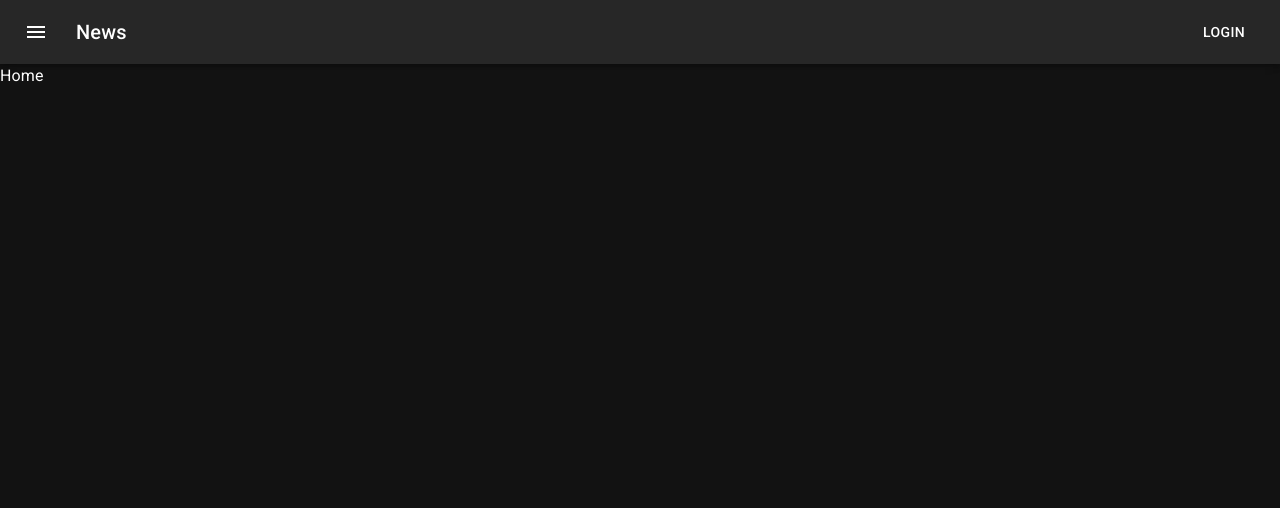
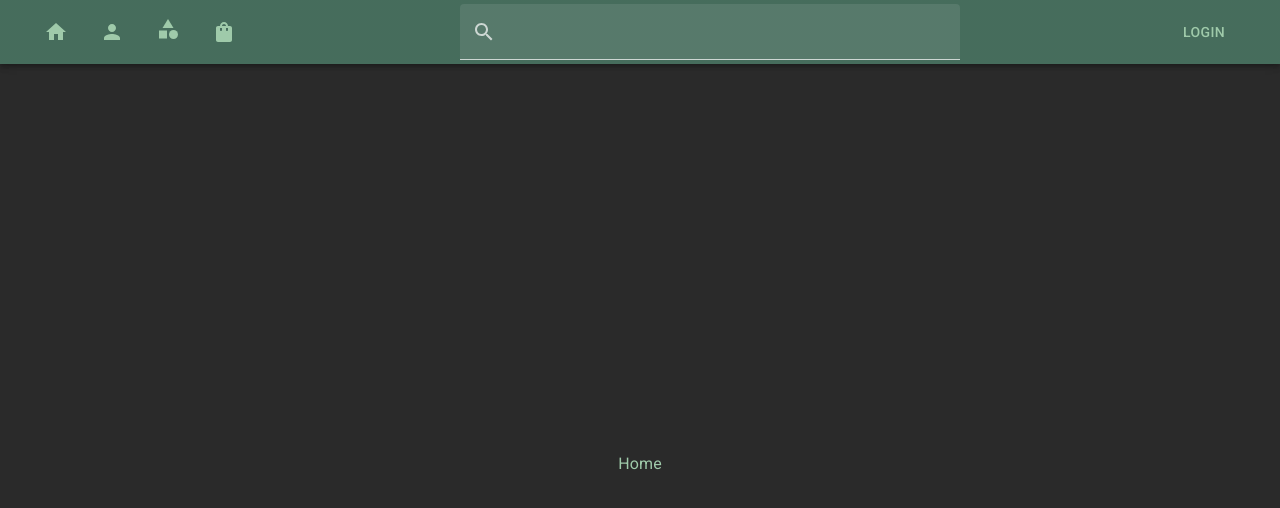
Before and after one commit to johnnyblaze993/pokemartreact, a React (Create React App) app: page / in a window 1280 px wide. Shown: the top 508 px of the page. Built offline with nearby package versions, Linux system fonts and the light colour scheme.

Commit message:
Navbar responsive

```diff
--- a/src/App.js
+++ b/src/App.js
@@ -3,16 +3,26 @@ import Home from './Pages/Home';
 import Cart from './Pages/Cart';
 import Checkout from './Pages/Checkout';
 import Categories from './Pages/Categories';
-import { Box } from '@mui/material';
+import { Box, Container } from '@mui/material';
 import Account from './Pages/account/Account';
 import Favorited from './Pages/account/Favorited';
 import PastOrders from './Pages/account/PastOrders';
 import NavSection from './components/NavSection';
+import Login from './Pages/Login';
 
 function App() {
   return (
     <Box>
       <NavSection />
+      <Container
+        sx={{
+          display: 'flex',
+          justifyContent: 'center',
+          alignItems: 'center',
+          flexDirection: 'column',
+          minHeight: '100vh',
+        }}
+      >
         <Routes>
           <Route path="/" element={<Home />} />
           <Route path="/cart" element={<Cart />} />
@@ -22,8 +32,11 @@ function App() {
           <Route path="/favorited" element={<Favorited />} />
           <Route path="/pastOrders" element={<PastOrders />} />
           <Route path="/categories" element={<Categories />} />
+          <Route path="/login" element={<Login />} />
+
           <Route path="*" element={<div>404</div>} />
         </Routes>
+      </Container>
     </Box>
   );
 }
--- /dev/null
+++ b/src/Pages/Login.js
@@ -0,0 +1,7 @@
+import React from 'react';
+
+const Login = () => {
+  return <div>Login</div>;
+};
+
+export default Login;
--- a/src/components/NavSection.js
+++ b/src/components/NavSection.js
@@ -2,29 +2,123 @@ import * as React from 'react';
 import AppBar from '@mui/material/AppBar';
 import Box from '@mui/material/Box';
 import Toolbar from '@mui/material/Toolbar';
-import Typography from '@mui/material/Typography';
 import Button from '@mui/material/Button';
 import IconButton from '@mui/material/IconButton';
-import MenuIcon from '@mui/icons-material/Menu';
+import {
+  Category,
+  Home,
+  Person,
+  Search,
+  ShoppingBag,
+} from '@mui/icons-material';
+import { TextField, Tooltip } from '@mui/material';
+import { useNavigate } from 'react-router-dom';
 
 export default function ButtonAppBar() {
+  const navigate = useNavigate();
   return (
     <Box sx={{ flexGrow: 1 }}>
-      <AppBar position="static">
-        <Toolbar>
+      <AppBar
+        position="static"
+        sx={{
+          padding: '0 20px',
+        }}
+      >
+        <Toolbar
+          sx={{
+            display: 'flex',
+            justifyContent: 'space-between',
+            alignItems: 'center',
+            width: '100%',
+          }}
+        >
+          <Box
+            sx={{
+              display: 'flex',
+              justifyContent: 'space-around',
+              alignItems: 'center',
+              gap: {
+                xs: '10px',
+                md: '20px',
+              },
+            }}
+          >
+            <Tooltip title="Home">
               <IconButton
                 size="large"
                 edge="start"
                 color="inherit"
                 aria-label="menu"
-            sx={{ mr: 2 }}
+                onClick={() => navigate('/')}
               >
-            <MenuIcon />
+                <Home />
               </IconButton>
-          <Typography variant="h6" component="div" sx={{ flexGrow: 1 }}>
-            News
-          </Typography>
-          <Button color="inherit">Login</Button>
+            </Tooltip>
+            <Tooltip title="Account">
+              <IconButton
+                size="large"
+                edge="start"
+                color="inherit"
+                aria-label="menu"
+                onClick={() => navigate('/account')}
+              >
+                <Person />
+              </IconButton>
+            </Tooltip>
+            <Tooltip title="Categories">
+              <IconButton
+                size="large"
+                edge="start"
+                color="inherit"
+                aria-label="menu"
+                sx={{
+                  display: {
+                    xs: 'none',
+                    sm: 'inline-block',
+                  },
+                }}
+                onClick={() => navigate('/categories')}
+              >
+                <Category />
+              </IconButton>
+            </Tooltip>
+            <Tooltip title="Cart">
+              <IconButton
+                size="large"
+                edge="start"
+                color="inherit"
+                aria-label="menu"
+                onClick={() => navigate('/cart')}
+              >
+                <ShoppingBag />
+              </IconButton>
+            </Tooltip>
+          </Box>
+
+          <Box
+            sx={{
+              width: {
+                sm: '300px',
+                md: '400px',
+                lg: '500px',
+              },
+            }}
+          >
+            <TextField
+              variant="filled"
+              fullWidth
+              sx={{
+                display: {
+                  xs: 'none',
+                  sm: 'inline-block',
+                },
+              }}
+              label={<Search />}
+            />
+          </Box>
+          <Button onClick={() => navigate('/login')} color="inherit">
+            Login
+          </Button>
         </Toolbar>
       </AppBar>
     </Box>
--- a/src/index.js
+++ b/src/index.js
@@ -9,6 +9,21 @@ import { BrowserRouter } from 'react-router-dom';
 const darkTheme = createTheme({
   palette: {
     mode: 'dark',
+    background: {
+      default: '#2a2a2a',
+      paper: '#345e4c',
+    },
+    primary: {
+      main: '#345e4c',
+      contrastText: '##9fcaaa',
+    },
+    secondary: {
+      main: '#9fcaaa',
+      contrastText: '#345e4c',
+    },
+    text: {
+      primary: '#9fcaaa',
+    },
   },
 });
 
```
Lines whose indentation alone changed are shown as unchanged.
